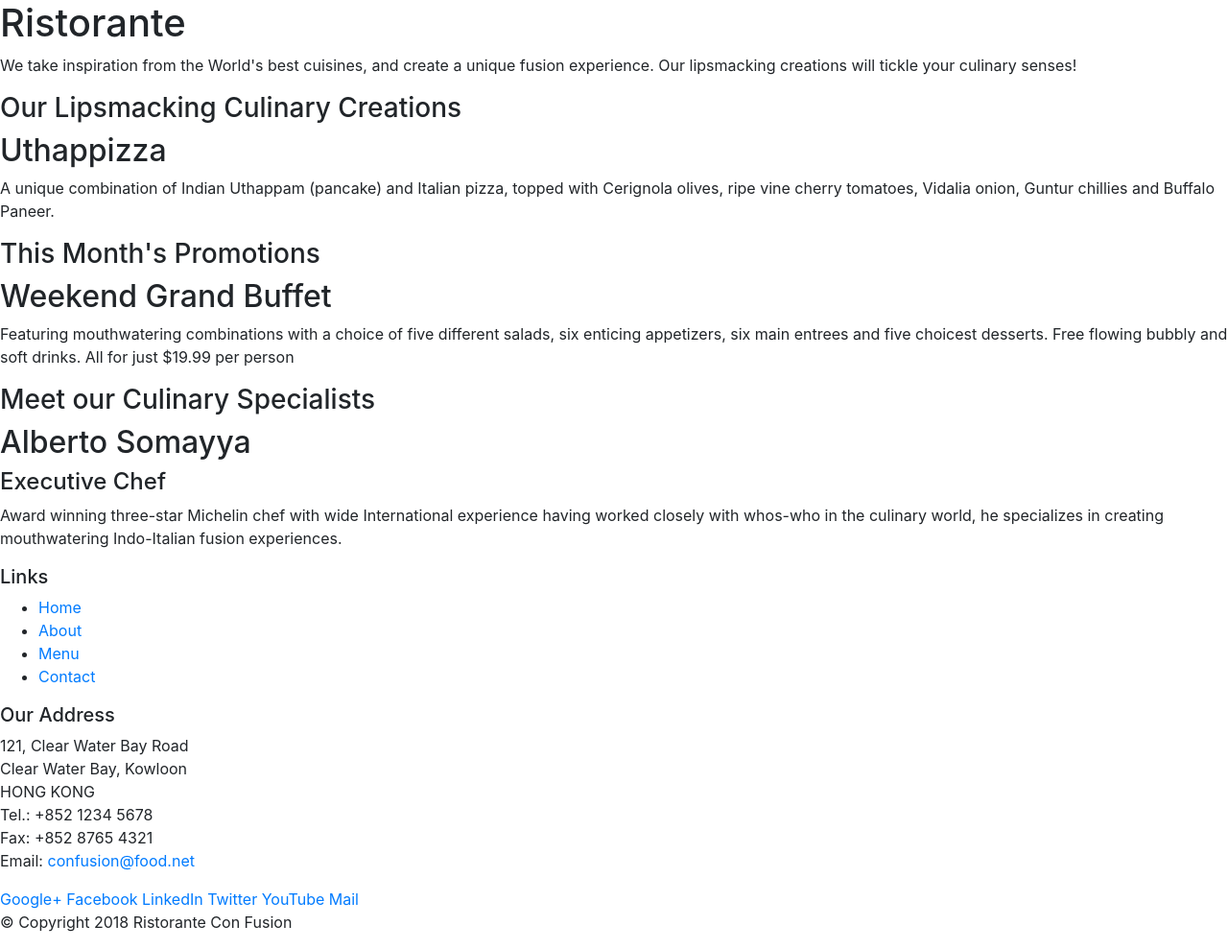
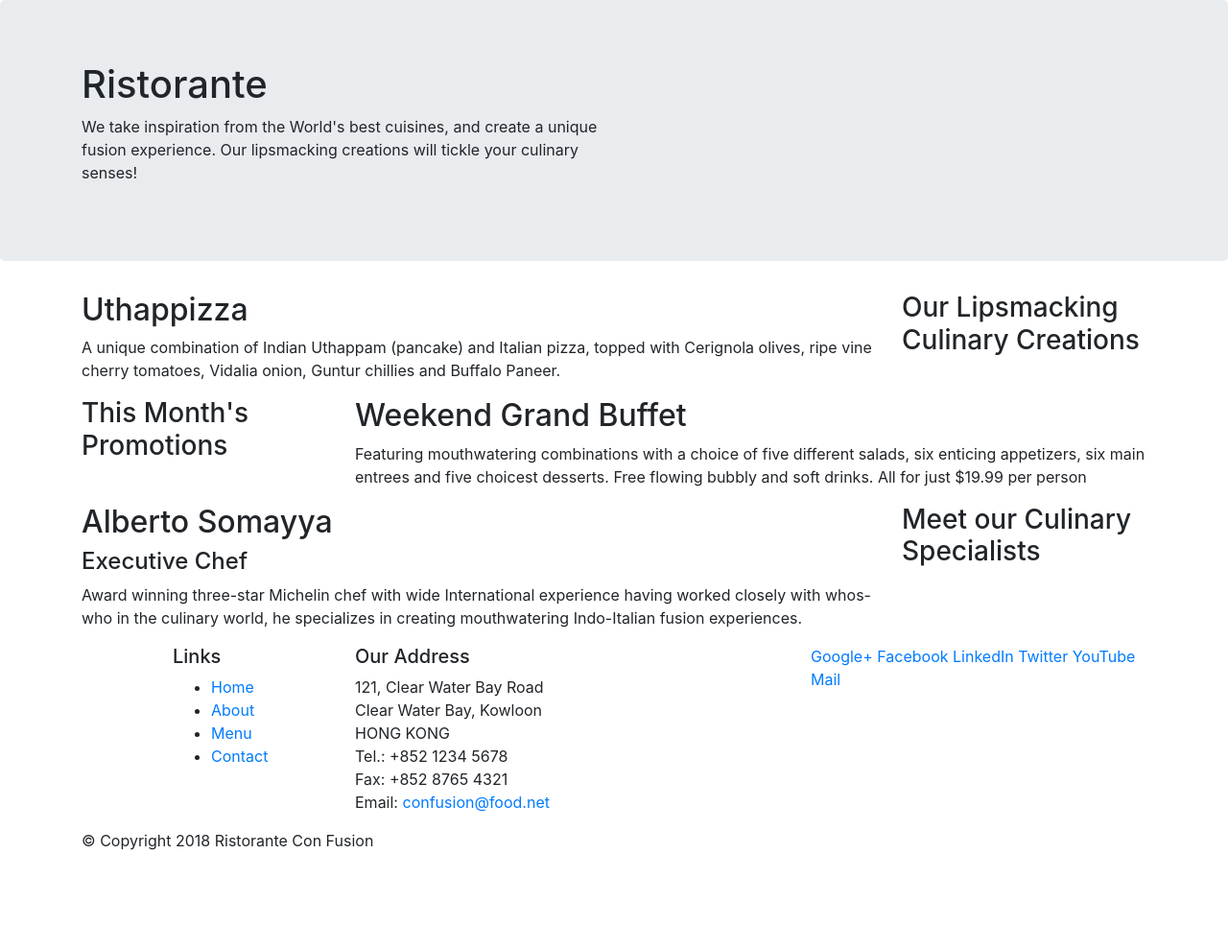
Before and after one commit to evolvingg/testingpurpose, a website: page index.html in a window 1280 px wide. Shown: the whole page at 96% size. After the commit the page ends 904 px from the top, so only its background shows below. Drawn offline with nearby package versions, Linux system fonts and the light colour scheme.

Commit message:
grid added

```diff
--- a/index.html
+++ b/index.html
@@ -13,47 +13,47 @@
 
 <body>
 
-    <header>
-        <div>
-            <div>
-                <div>
+    <header class="jumbotron">
+        <div class="container">
+            <div class="row">
+                <div class="col-12 col-sm-6">
                     <h1>Ristorante</h1>
 
                     <p>We take inspiration from the World's best cuisines, and create a unique fusion experience. Our lipsmacking creations will tickle your culinary senses!</p>
                 </div>
-                <div>
+                <div class="col-12 col-sm-6">
                 </div>
             </div>
         </div>
     </header>
 
-    <div>
-        <div>
-            <div>
+    <div class="container">
+        <div class="row">
+            <div class="col-12 col-sm-4 col-md-3 order-sm-last">
                 <h3>Our Lipsmacking Culinary Creations</h3>
             </div>
-            <div>
+            <div class="col-12 col-sm-8 col-md-9 order-sm-first">
                 <h2>Uthappizza</h2>
                 <p>A unique combination of Indian Uthappam (pancake) and Italian pizza, topped with Cerignola olives, ripe vine cherry tomatoes, Vidalia onion, Guntur chillies and Buffalo Paneer.</p>
             </div>
         </div>
 
 
-        <div>
-            <div>
+        <div class="row">
+            <div class="col-12 col-sm-4 col-md-3">
                 <h3>This Month's Promotions</h3>
             </div>
-            <div>
+            <div class="col-12 col-sm-8 col-md-9">
                 <h2>Weekend Grand Buffet</h2>
                 <p>Featuring mouthwatering combinations with a choice of five different salads, six enticing appetizers, six main entrees and five choicest desserts. Free flowing bubbly and soft drinks. All for just $19.99 per person </p>
             </div>
         </div>
 
-        <div>
-            <div>
+        <div class="row">
+            <div class="col-12 col-sm-4 col-md-3 order-sm-last">
                 <h3>Meet our Culinary Specialists</h3>
             </div>
-            <div>
+            <div class="col-12 col-sm-8 col-md-9">
                 <h2>Alberto Somayya</h2>
                 <h4>Executive Chef</h4>
                 <p>Award winning three-star Michelin chef with wide International experience having worked closely with whos-who in the culinary world, he specializes in creating mouthwatering Indo-Italian fusion experiences. </p>
@@ -62,9 +62,9 @@
     </div>
 
     <footer>
-        <div>
-            <div>
-                <div>
+        <div class="container">
+            <div class="row">
+                <div class="col-4 offset-1 col-sm-2">
                     <h5>Links</h5>
                     <ul>
                         <li><a href="#">Home</a></li>
@@ -73,7 +73,7 @@
                         <li><a href="#">Contact</a></li>
                     </ul>
                 </div>
-                <div>
+                <div class="col-7 col-sm-5">
                     <h5>Our Address</h5>
                     <address>
 		              121, Clear Water Bay Road<br>
@@ -84,7 +84,7 @@
 		              Email: <a href="mailto:confusion@food.net">confusion@food.net</a>
 		           </address>
                 </div>
-                <div>
+                <div class="col-12 col-sm-4">
                     <div>
                         <a href="http://google.com/+">Google+</a>
                         <a href="http://www.facebook.com/profile.php?id=">Facebook</a>
@@ -95,8 +95,8 @@
                     </div>
                 </div>
            </div>
-           <div>
-                <div>
+           <div class="row">
+                <div class="col-auto">
                     <p>© Copyright 2018 Ristorante Con Fusion</p>
                 </div>
            </div>
```
